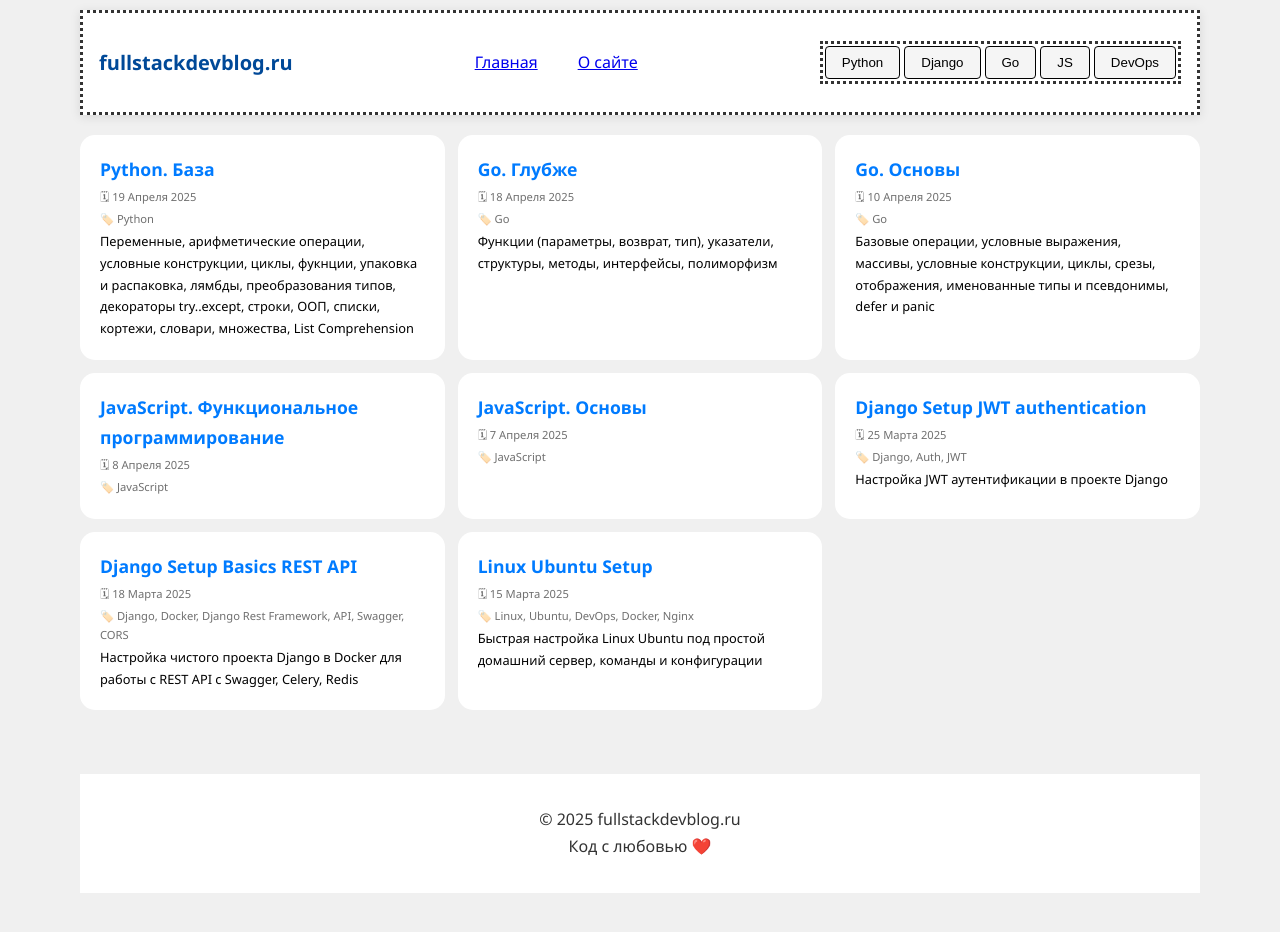
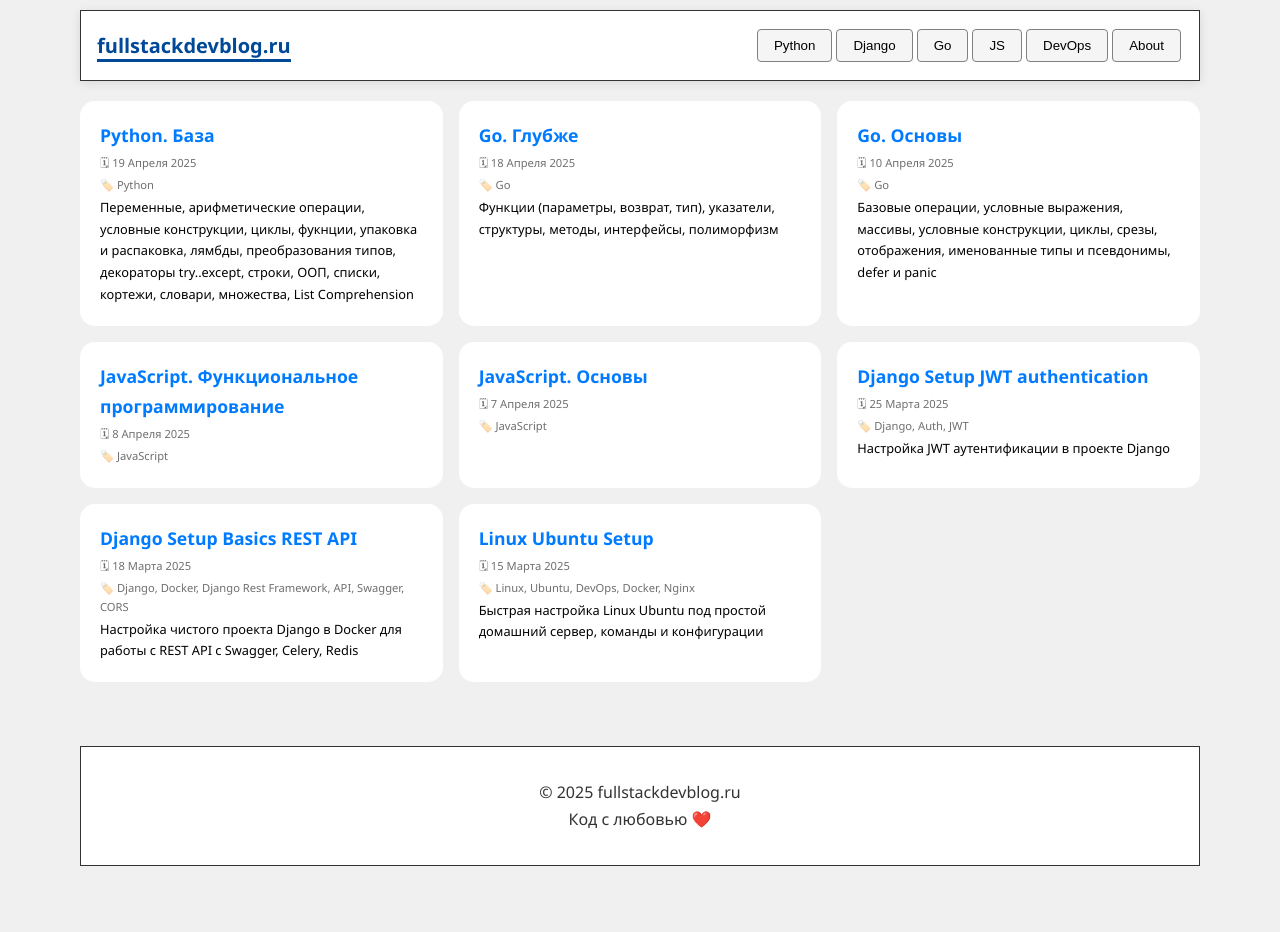
Before and after one commit to artemmj/mysite_frontend_vue, a Vue app: page / in a window 1280 px wide. After the commit the page ends 906 px from the top, so only its background shows below. Built offline with nearby package versions, Linux system fonts and the light colour scheme.

Commit message:
Улучшения и исправления

```diff
--- a/public/articles/ubuntu_setup.html
+++ b/public/articles/ubuntu_setup.html
@@ -10,27 +10,22 @@ build-essential make ssh apt-transport-https ca-certificates software-properties
 redis-server nginx zlib1g-dev libbz2-dev libreadline-dev llvm libncurses-dev xz-utils tk-dev \
 liblzma-dev python3-dev python3-lxml libxslt1-dev libffi-dev libssl-dev gnumeric libsqlite3-dev \
 libpq-dev libxml2-dev libxslt1-dev libjpeg-dev libfreetype-dev libcurl4-openssl-dev supervisor</code></pre>
-
 <h3 class="section-title">Настройка SSH и fail2ban</h3>
 <p>Необходимы для нормального доступа к серверу и защиты от ддос атак.</p>
 <pre><code class="lang-bash">vim /etc/ssh/sshd_config</code></pre>
-<div class="text-block">
 <pre><code class="lang-bash">AllowUsers &lt;username&gt;
 PermitRootLogin no
 PasswordAuthentication no
 PubkeyAuthentication yes
 X11Forwarding no
 PermitEmptyPasswords no</code></pre>
-</div>
 <pre><code class="lang-bash">sudo apt install fail2ban
 sudo nano /etc/fail2ban/jail.local</code></pre>
-<div class="text-block">
 <pre><code class="lang-bash">[sshd]
 enabled = true
 maxretry = 3
 findtime = 10m
 bantime = 1h</code></pre>
-</div>
 <p>Положить публичный и приватный (при необходимости) ключ в ~/.ssh</p>
 <pre><code class="lang-bash">sudo systemctl restart sshd</code></pre>
 
@@ -50,7 +45,6 @@ sudo apt-get install docker-ce docker-ce-cli containerd.io docker-buildx-plugin
 <h3 class="section-title">Nginx</h3>
 <pre><code class="lang-bash">sudo apt install ufw
 sudo nano /etc/ufw/applications.d/nginx.ini</code></pre>
-<div class="text-block">
 <pre><code class="lang-bash">[Nginx HTTP]
 title=Web Server
 description=Enable NGINX HTTP traffic
--- a/src/components/AppFooter.vue
+++ b/src/components/AppFooter.vue
@@ -16,6 +16,7 @@ export default {
 <style lang="scss" scoped>
 .footer {
   background: var(--secondary);       /* Фон из переменных */
+  border: 0.01rem solid;
   text-align: center;                /* Выравнивание по центру */
   padding: 2rem;                     /* Внутренние отступы */
   margin-top: 4rem;                  /* Отступ сверху */
--- a/src/components/AppHeader.vue
+++ b/src/components/AppHeader.vue
@@ -2,16 +2,13 @@
   <header class="header">
     <div class="logo"><a href="/"> fullstackdevblog.ru</a></div>
     <div class="nav">
-      <a href="/">Главная</a>
-      <a href="/">О сайте</a>
-    </div>
-    <div class="filters">
       <!-- <button class="filter-btn active" data-filter="all">Всё</button> -->
       <button class="filter-btn" data-filter="python">Python</button>
       <button class="filter-btn" data-filter="django">Django</button>
       <button class="filter-btn" data-filter="go">Go</button>
       <button class="filter-btn" data-filter="js">JS</button>
       <button class="filter-btn" data-filter="devops">DevOps</button>
+      <button class="filter-btn" data-filter="about">About</button>
     </div>
   </header>
 </template>
@@ -28,8 +25,8 @@ export default {
 
 <style lang="scss" scoped>
 header {
-  border-style: dotted;
-  background-color: rgb(255, 255, 255);
+  background: var(--secondary);
+  border: 0.01rem solid;
   padding: 1rem;                             /* Внутренние отступы */
   box-shadow: 0 2px 10px rgba(0,0,0,0.1);  /* Тень для глубины */
   width: 100%;                               /* На всю ширину экрана */
@@ -40,17 +37,14 @@ header {
   align-items: center;
 }
 .nav {
-  // border-style: dotted;
-  display: flex;
-  justify-content: space-between;
+  display: block;
 }
 .nav a {
   margin: 10px;
   padding: 10px;
-  // border-style: dotted;
 }
 .logo a {
-  // border-style: dotted;
+  border-bottom: solid;
   font-size: 20px;                    /* Размер шрифта */
   font-weight: bold;                  /* Жирное начертание */
   color: black;                     /* Акцентный цвет */
@@ -58,13 +52,10 @@ header {
   animation: logo-float 2s ease-in-out infinite;
   color: #004998;
 }
-.filters {
-  border-style: dotted;
-}
 .filter-btn {
   margin: 2px;
   padding: 8px 16px;
-  border: 1px solid black;
+  border: 1px solid gray;
   background: #f5f5f5;
   cursor: pointer;
   border-radius: 4px;
--- a/src/components/ArticleList.vue
+++ b/src/components/ArticleList.vue
@@ -22,8 +22,8 @@ export default {
 .posts-grid {
   margin-top: 20px;
   display: grid;                                                /* CSS Grid раскладка */
-  grid-template-columns: repeat(auto-fit, minmax(330px, 1fr));  /* Адаптивные колонки */
-  gap: 13px;                                                     /* Расстояние между карточками */
+  grid-template-columns: repeat(auto-fit, minmax(300px, 1fr));  /* Адаптивные колонки */
+  gap: 1rem;                                                     /* Расстояние между карточками */
 }
 .short-content {
   color: black;
--- a/src/plugins/prism.js
+++ b/src/plugins/prism.js
@@ -1,11 +1,12 @@
 import Prism from 'prismjs';
-import 'prismjs/themes/prism-tomorrow.css'; // Любая тема из папки prismjs/themes
+import 'prismjs/themes/prism-okaidia.min.css'; // Любая тема из папки prismjs/themes
 
 // Импортируйте нужные языки
 import 'prismjs/components/prism-bash';
 import 'prismjs/components/prism-python';
 import 'prismjs/components/prism-javascript';
 import 'prismjs/components/prism-go';
+import 'prismjs/components/prism-docker';
 
 export const highlightAll = () => {
   Prism.highlightAll();
--- a/vue.config.js
+++ b/vue.config.js
@@ -1,4 +1,15 @@
 const { defineConfig } = require('@vue/cli-service')
+const webpack = require('webpack');
+
 module.exports = defineConfig({
-  transpileDependencies: true
+  transpileDependencies: true,
+  configureWebpack: {
+    plugins: [
+      new webpack.DefinePlugin({
+        // Vue CLI is in maintenance mode, and probably won't merge my PR to fix this in their tooling
+        // https://github.com/vuejs/vue-cli/pull/7443
+        __VUE_PROD_HYDRATION_MISMATCH_DETAILS__: 'false',
+      })
+    ],
+  },
 })
```
Also changed, not shown: public/articles/django_setup_rest_api.html (+24 -32 lines).
